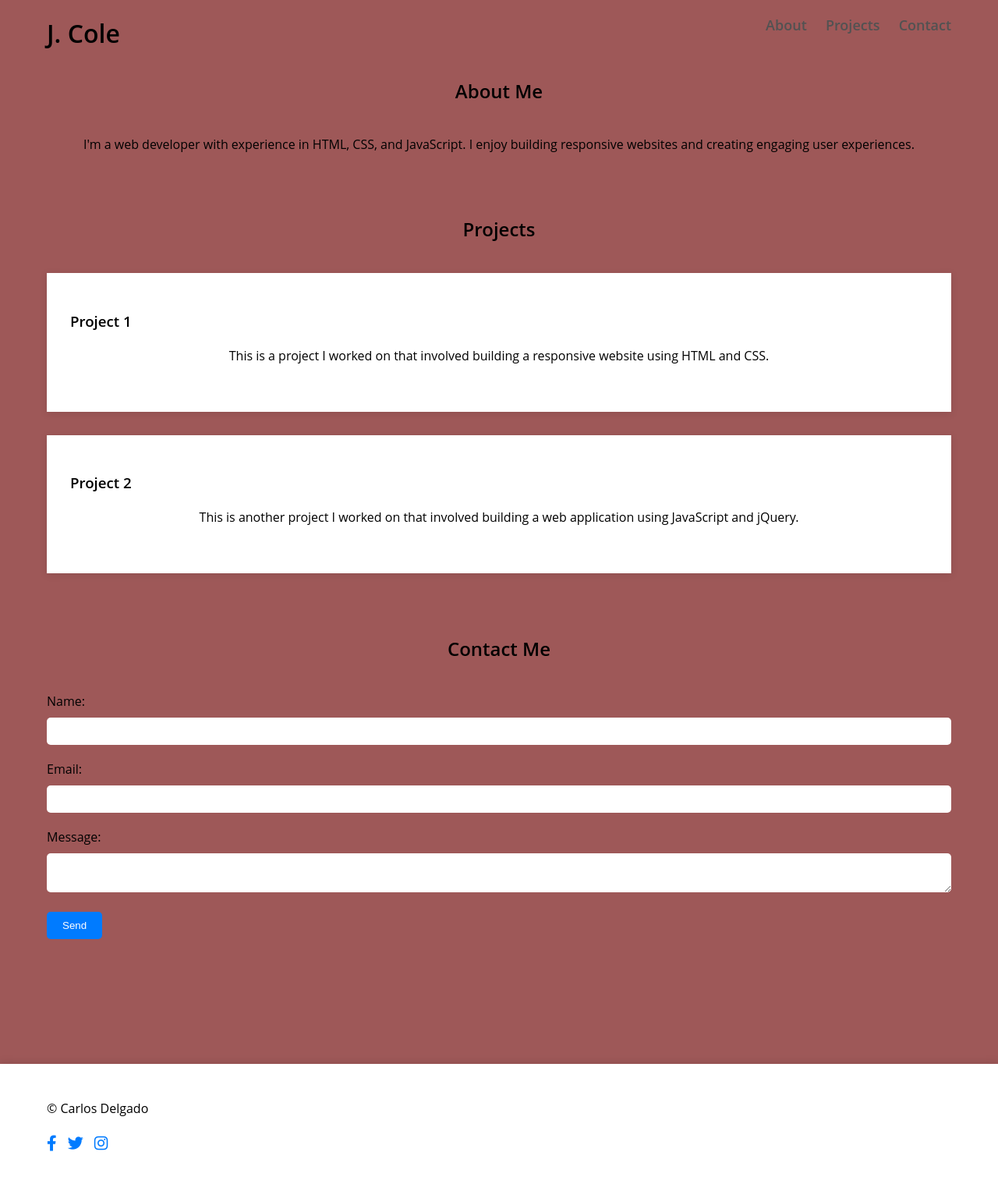
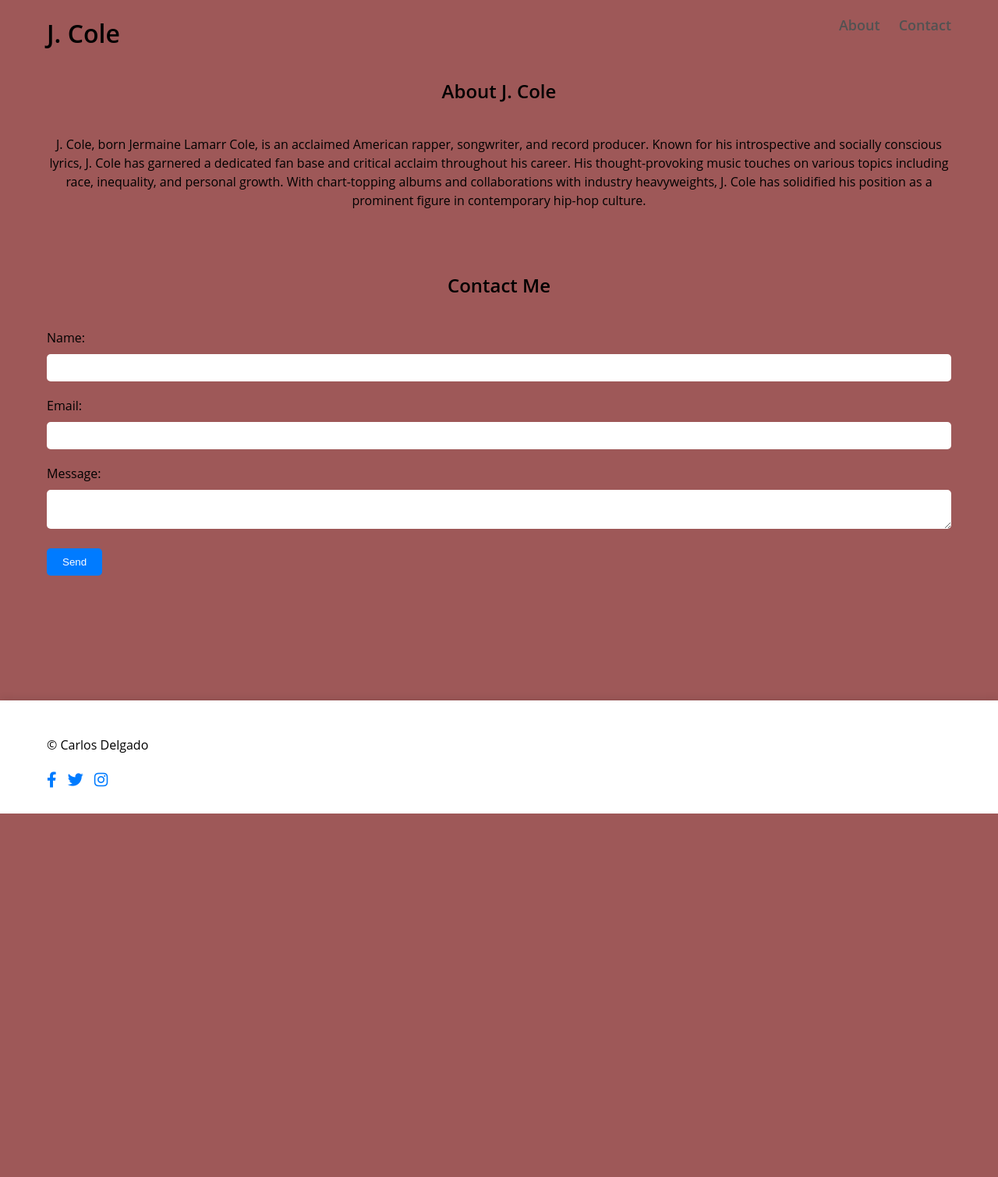
Before and after one commit to Closdlgdo/jcole_fan_page, a Flask app: page / in a window 1280 px wide. Shown: the whole page at 78% size. After the commit the page ends 1043 px from the top, so only its background shows below. Run offline with Flask 3, Linux system fonts and the light colour scheme.

Commit message:
We moved the css page out of the css folder. We also added an About section describing who J Cole is.

```diff
--- a/templates/home.html
+++ b/templates/home.html
@@ -1,9 +1,9 @@
 <!DOCTYPE html>
-<html>
+<html lang="eng">
 <head>
-	<title>J. Cole</title>
+	<title>J. Cole Fan Page</title>
 	<meta name="viewport" content="width=device-width, initial-scale=1">
-	<link rel="stylesheet" type="text/css" href="styles.css">
+	<link rel="stylesheet" type="text/css" href="/static/styles.css">
 	<link rel="stylesheet" href="https://cdnjs.cloudflare.com/ajax/libs/font-awesome/5.15.2/css/all.min.css">
 </head>
 <body>
@@ -13,7 +13,6 @@
 			<nav>
 				<ul>
 					<li><a href="#about">About</a></li>
-					<li><a href="#projects">Projects</a></li>
 					<li><a href="#contact">Contact</a></li>
 				</ul>
 			</nav>
@@ -23,23 +22,13 @@
 	<main>
 		<section id="about">
 			<div class="container">
-				<h2>About Me</h2>
-				<p>I'm a web developer with experience in HTML, CSS, and JavaScript. I enjoy building responsive websites and creating engaging user experiences.</p>
-			</div>
-		</section>
-
-		<section id="projects">
-			<div class="container">
-				<h2>Projects</h2>
-				<div class="project">
-					<h3>Project 1</h3>
-					<p>This is a project I worked on that involved building a responsive website using HTML and CSS.</p>
-				</div>
-
-				<div class="project">
-					<h3>Project 2</h3>
-					<p>This is another project I worked on that involved building a web application using JavaScript and jQuery.</p>
-				</div>
+				<h2>About J. Cole</h2>
+				<p>J. Cole, born Jermaine Lamarr Cole, is an acclaimed American rapper, songwriter, and record producer.
+					Known for his introspective and socially conscious lyrics, J. Cole has garnered a dedicated fan base
+					and critical acclaim throughout his career. His thought-provoking music touches on various topics
+					including race, inequality, and personal growth. With chart-topping albums and collaborations with
+					industry heavyweights, J. Cole has solidified his position as a prominent figure in contemporary
+					hip-hop culture.</p>
 			</div>
 		</section>
 
```
Also changed, not shown: app.py (renamed from app/app.py), static/styles.css (renamed from static/css/styles.css).
